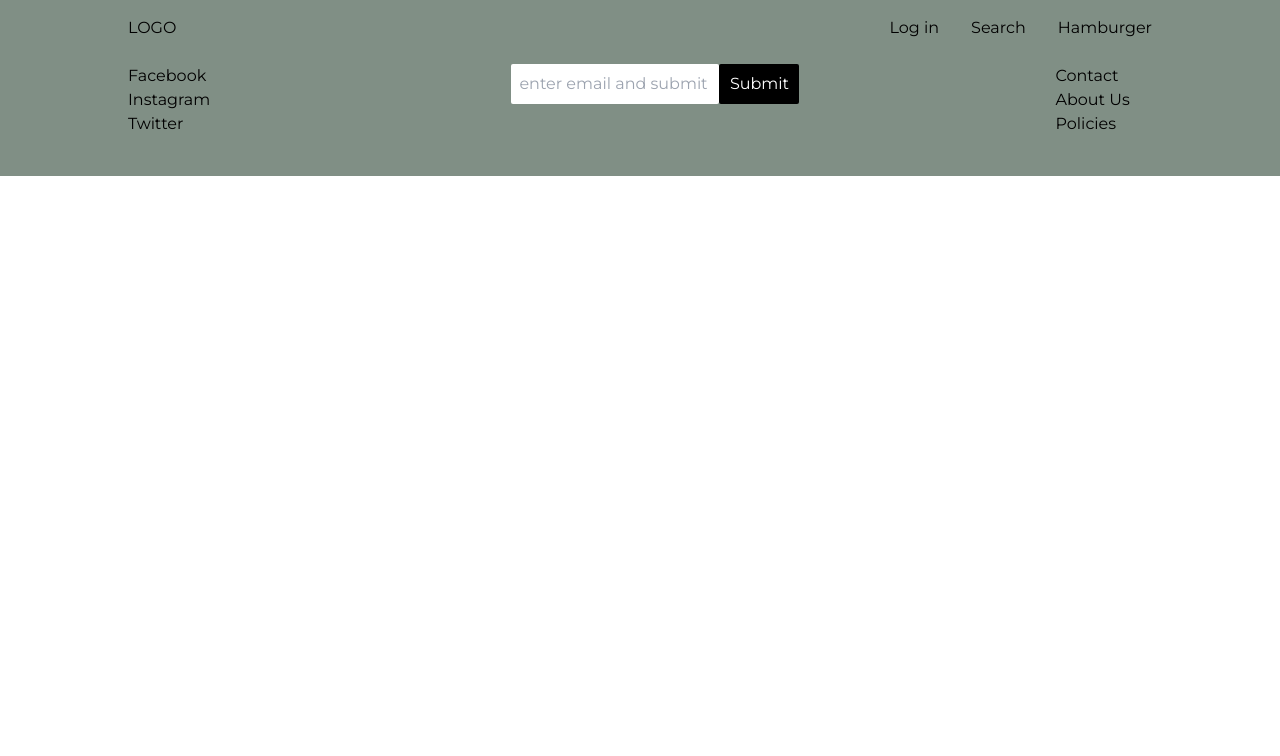
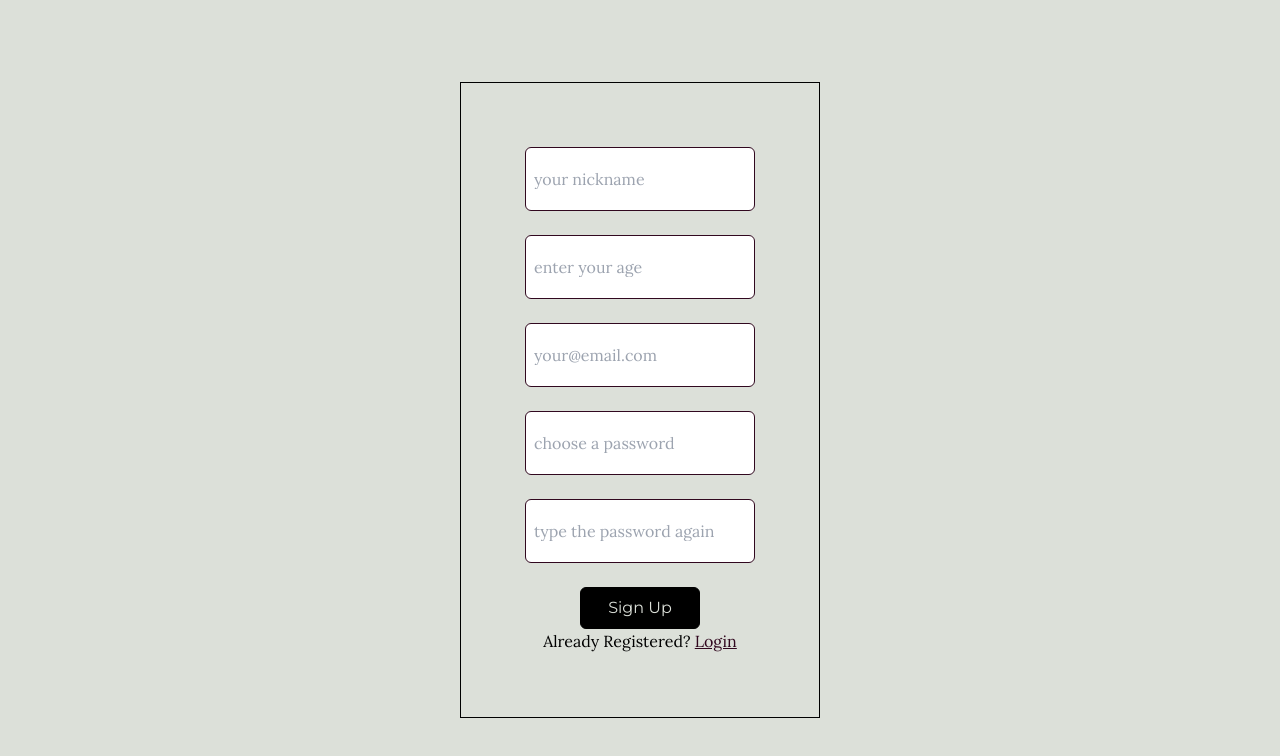
Before and after one commit to gohan-gb/eBook-site, a React (Vite) app in the folder frontend/: page /sign-up in a window 1280 px wide. Shown: the top 756 px of the page. Built offline with nearby package versions, Linux system fonts and the light colour scheme.

Commit message:
login and signup added

```diff
--- a/frontend/index.html
+++ b/frontend/index.html
@@ -4,7 +4,7 @@
     <meta charset="UTF-8" />
     <link rel="icon" type="image/svg+xml" href="/vite.svg" />
     <meta name="viewport" content="width=device-width, initial-scale=1.0" />
-    <title>e-store</title>
+    <title>eBook site</title>
   </head>
   <body>
     <div id="root"></div>
--- a/frontend/src/App.jsx
+++ b/frontend/src/App.jsx
@@ -4,16 +4,20 @@ import Navbar from "./Common/Navbar";
 import Footer from "./Common/Footer";
 import Home from "./Pages/Home/Home";
 import AllBooks from "./Pages/AllBooks";
+import LogIn from "./Pages/LogIn"
+import SignUp from "./Pages/SignUp"
+import User from "./Pages/User"
 
 function App() {
   return (
     <>
-      <Navbar />
       <Routes>
         <Route path="/" Component={Home}></Route>
         <Route path="/all-books" Component={AllBooks}></Route>
+        <Route path="/log-in" Component={LogIn} ></Route>
+        <Route path="/sign-up" Component={SignUp}></Route>
+        <Route path="/user" Component={User}></Route>
       </Routes>
-      <Footer />
     </>
   );
 }
--- a/frontend/src/Components/Button.jsx
+++ b/frontend/src/Components/Button.jsx
@@ -3,7 +3,7 @@ import React from 'react'
 const Button = ({height,width, text = 'Click'}) => {
   return (
     <>
-        <button style={{ width:`${width}`, height:`${height}` }} className='font-montserrat border border-solid border-black rounded-md bg-black text-[#DCE0D9] hover:text-black hover:bg-[#DCE0D9] py-2 duration-300' >
+        <button style={{ width:`${width}`, height:`${height}` }} className='font-montserrat border border-solid border-black rounded-md bg-black text-[#DCE0D9] hover:text-black hover:font-semibold hover:bg-[#f6faf3] py-2 duration-300' >
             {text}
         </button>
     </>
--- a/frontend/src/Pages/AllBooks.jsx
+++ b/frontend/src/Pages/AllBooks.jsx
@@ -1,10 +1,13 @@
 import React from "react";
 import books from "../Data/books";
 import Heading from "../Components/Heading";
+import Navbar from "../Common/Navbar";
+import Footer from "../Common/Footer";
 import Button from "../Components/Button";
 
 const AllBooks = () => {
-  return (
+  return (<>
+  <Navbar/>
     <div className="bg-[#DCE0D9] font-lora pb-8">
       <div className="mx-4 sm:mx-8 md:mx-16 lg:mx-32 xl:mx-64 2xl:mx-64">
         <div className="pt-20 pb-8 flex justify-center items-center">
@@ -34,6 +37,8 @@ const AllBooks = () => {
         </div>
       </div>
     </div>
+    <Footer />
+    </>
   );
 };
 
--- a/frontend/src/Pages/Home/Components/HeroSection.jsx
+++ b/frontend/src/Pages/Home/Components/HeroSection.jsx
@@ -1,5 +1,7 @@
 import React from "react";
 import Button from '../../../Components/Button'
+import { MdFileUpload } from "react-icons/md";
+
 
 const Home = () => {
   return (
@@ -15,10 +17,14 @@ const Home = () => {
             Dive into a vast collection of genres, from gripping mysteries to
             heartwarming romances, and discover new authors and timeless
             classics. <br />
-
+            <br />
+            Sign up for free right now to upload, review and share your e-books and experiences with us.
           </p>
           <div className="mb-8 flex justify-center sm:justify-start">
           <Button width='135px' text="Explore books" />
+          <button className="font-montserrat border border-solid border-black rounded-md bg-[#DCE0D9] text-black hover:font-semibold hover:bg-[#f6faf3] w-32 py-2 duration-100 ml-4">
+            <nobr className='flex justify-center items-center'> Upload books</nobr>
+          </button>
           </div>
         </div>
         <img
--- a/frontend/src/Pages/Home/Components/SectionTwo.jsx
+++ b/frontend/src/Pages/Home/Components/SectionTwo.jsx
@@ -0,0 +1,14 @@
+import React from 'react'
+
+const SectionTwo = () => {
+  return (
+    <div className='bg-[#DCE0D9] font-lora pb-8' >
+        <div className='mx-4 sm:mx-8 md:mx-16 lg:mx-32 xl:mx-64 2xl:mx-64'>
+        SectionTwo
+        </div>
+
+    </div>
+  )
+}
+
+export default SectionTwo
--- a/frontend/src/Pages/Home/Home.jsx
+++ b/frontend/src/Pages/Home/Home.jsx
@@ -1,13 +1,17 @@
 import React from 'react'
 import HeroSection from './Components/HeroSection'
 import Section from './Components/Section'
+import Navbar from '../../Common/Navbar'
+import Footer from '../../Common/Footer'
 
 const Home = () => {
   return (
     <div>
+        <Navbar/>
         <HeroSection />
         <Section />
         <Section />
+        <Footer/>
     </div>
   )
 }
--- /dev/null
+++ b/frontend/src/Pages/LogIn.jsx
@@ -0,0 +1,36 @@
+import React from "react";
+import Button from "../Components/Button";
+import { Link } from "react-router-dom";
+
+const Login = () => {
+  return (
+    <div className="h-[100vh] flex justify-center items-center bg-[#DCE0D9] font-lora ">
+      <div className="mx-4 sm:mx-8 md:mx-16 lg:mx-32 xl:mx-64 2xl:mx-64 ">
+        <div className="max-w-full border border-solid border-black p-16 flex justify-center items-center flex-col">
+          <input
+            className="h-16 rounded-md p-2 border border-solid border-[#31081f]"
+            type="email"
+            placeholder="your@email.com"
+          />
+          <br />
+          <input
+            className="h-16 rounded-md p-2 border border-solid border-[#31081f]"
+            type="password"
+            placeholder="enter your password"
+          />{" "}
+          <br />
+          <Button width="120px" text="Log in" />
+          <div>
+            New user?{" "}
+            <Link className="underline text-[#31081F]" to="/sign-up">
+              {" "}
+              SignUp{" "}
+            </Link>
+          </div>
+        </div>
+      </div>
+    </div>
+  );
+};
+
+export default Login;
--- /dev/null
+++ b/frontend/src/Pages/SignUp.jsx
@@ -0,0 +1,54 @@
+import React from "react";
+import Button from "../Components/Button";
+import { Link } from "react-router-dom";
+
+const Login = () => {
+  return (
+    <div className="h-[100vh] flex justify-center items-center bg-[#DCE0D9] font-lora">
+      <div className="mx-4 sm:mx-8 md:mx-16 lg:mx-32 xl:mx-64 2xl:mx-64 ">
+        <div className="min-w-full border border-solid border-black p-16 flex justify-center items-center flex-col">
+          <input
+            className="h-16 rounded-md p-2 border border-solid border-[#31081f]"
+            type="email"
+            placeholder="your nickname"
+          />{" "}
+          <br />
+          <input
+            className="h-16 rounded-md p-2 border border-solid border-[#31081f]"
+            type="password"
+            placeholder="enter your age"
+          />{" "}
+          <br />
+          <input
+            className="h-16 rounded-md p-2 border border-solid border-[#31081f]"
+            type="email"
+            placeholder="your@email.com"
+          />{" "}
+          <br />
+          <input
+            className="h-16 rounded-md p-2 border border-solid border-[#31081f]"
+            type="password"
+            placeholder="choose a password"
+          />{" "}
+          <br />
+          <input
+            className="h-16 rounded-md p-2 border border-solid border-[#31081f]"
+            type="password"
+            placeholder="type the password again"
+          />{" "}
+          <br />
+          <Button width="120px" text="Sign Up" />
+          <div>
+            Already Registered?{" "}
+            <Link className="underline text-[#31081F]" to="/log-in">
+              {" "}
+              Login{" "}
+            </Link>
+          </div>
+        </div>
+      </div>
+    </div>
+  );
+};
+
+export default Login;
--- /dev/null
+++ b/frontend/src/Pages/User.jsx
@@ -0,0 +1,32 @@
+import React from "react";
+import { Link } from "react-router-dom";
+import Button from "../Components/Button";
+
+const User = () => {
+  return (
+    <div className="bg-[#DCE0D9] font-lora py-8 h-[100vh]">
+      <div className="mx-4 sm:mx-8 md:mx-16 lg:mx-32 xl:mx-64 2xl:mx-64">
+        <div className="min-w-full border border-solid border-black p-16 flex flex-col justify-center items-start">
+            <label htmlFor="pdf">Select the eBook file:</label>
+          <input type="file" accept="pdf/*" name="" id="" /> <br />
+          <label for="thumbnail">Upload a thumbnail:</label>
+          <input type="file" accept="image/*" /> <br />
+          <input
+            className="h-16 rounded-md p-2 min-w-[335px] border border-solid border-[#31081f]"
+            type="email"
+            placeholder="enter ebook name"
+          />{" "}
+          <br />
+          <input
+            className="h-16 rounded-md p-2 min-w-[335px] border border-solid border-[#31081f]"
+            type="email"
+            placeholder="category"
+          /> <br />
+          <Button width="120px" text="Upload" />
+        </div>
+      </div>
+    </div>
+  );
+};
+
+export default User;
--- a/frontend/src/index.css
+++ b/frontend/src/index.css
@@ -10,6 +10,14 @@
   box-sizing: border-box;
   margin: 0;
   padding: 0;
+}
+
+::-webkit-scrollbar {
+  width: 5px;
+}
+
+::-webkit-scrollbar-thumb {
+  background-color: #494949;
 }
 
 /* .container{
```
